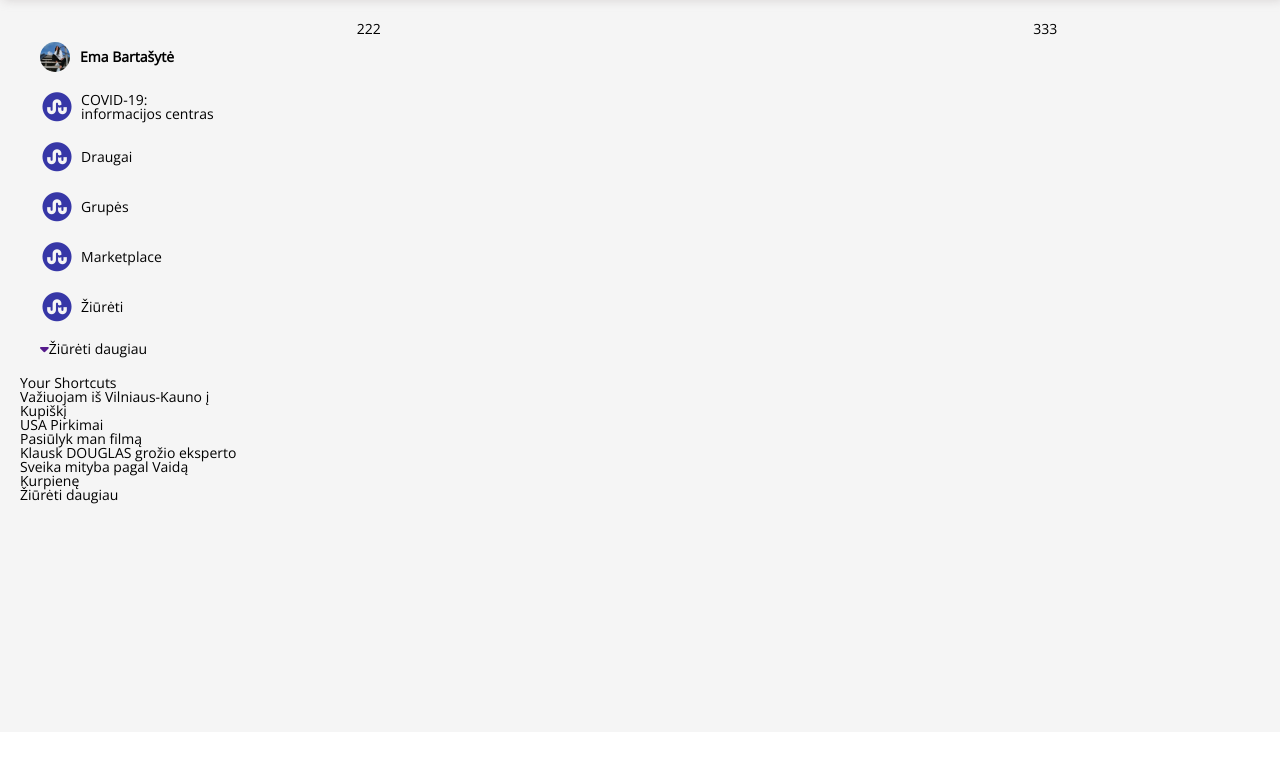
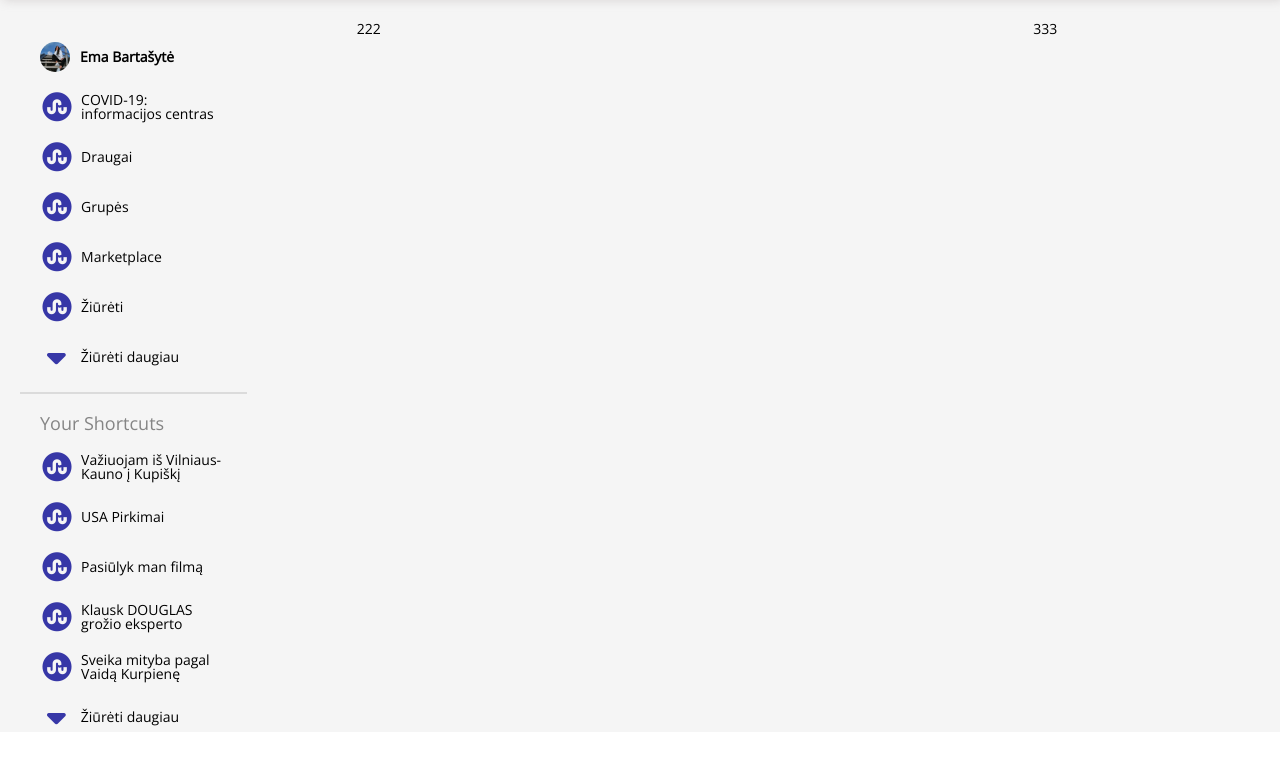
Before and after one commit to EmaBrr/FacebookFeed, a plain HTML site: page index.html in a window 1280 px wide. Shown: the part 68-832 px from the top of the page. Before the commit the page ends 800 px from the top, so only its background shows below. Drawn offline with nearby package versions, Linux system fonts and the light colour scheme.

Commit message:
left side

```diff
--- a/index.html
+++ b/index.html
@@ -52,12 +52,12 @@
             </div>
             <div class="user__shortcuts">
                 <h3>Your Shortcuts</h3>
-                <div class="item"><p>Važiuojam iš Vilniaus-Kauno į Kupiškį</p></div>
-                <div class="item"><p>USA Pirkimai</p></div>
-                <div class="item"><p>Pasiūlyk man filmą</p></div>
-                <div class="item"><p>Klausk DOUGLAS grožio eksperto</p></div>
-                <div class="item"><p>Sveika mityba pagal Vaidą Kurpienę</p></div>
-                <div class="item__more"><p>Žiūrėti daugiau</p></div>
+                <div class="item"><i class="fab fa-stumbleupon-circle"></i><p>Važiuojam iš Vilniaus-Kauno į Kupiškį</p></div>
+                <div class="item"><i class="fab fa-stumbleupon-circle"></i><p>USA Pirkimai</p></div>
+                <div class="item"><i class="fab fa-stumbleupon-circle"></i><p>Pasiūlyk man filmą</p></div>
+                <div class="item"><i class="fab fa-stumbleupon-circle"></i><p>Klausk DOUGLAS grožio eksperto</p></div>
+                <div class="item"><i class="fab fa-stumbleupon-circle"></i><p>Sveika mityba pagal Vaidą Kurpienę</p></div>
+                <div class="item__more"><a href=""><i class="fas fa-caret-down"></i></a><p>Žiūrėti daugiau</p></div>
             </div>
         </div>
         <div class="middle__part">222</div>
--- a/scss/__main.scss
+++ b/scss/__main.scss
@@ -132,13 +132,14 @@
       display: inline-block;
       width: 100%;
       padding: 10px;
+      border-bottom: 2px solid rgb(219, 219, 219);
       .user {
         padding: 10px;
         display: flex;
         align-items: center;
         border-radius: 15px;
         &:hover {
-            background-color: rgb(236, 236, 236);;
+          background-color: rgb(236, 236, 236);
         }
         .user__img {
           width: 30px;
@@ -160,7 +161,7 @@
         align-items: center;
         border-radius: 15px;
         &:hover {
-            background-color: rgb(236, 236, 236);;
+          background-color: rgb(236, 236, 236);
         }
         i {
           margin-left: 2px;
@@ -168,7 +169,7 @@
           color: rgb(55, 55, 167);
         }
         p {
-            padding-left: 10px;
+          padding-left: 10px;
         }
       }
       .item__more {
@@ -176,11 +177,65 @@
         display: flex;
         align-items: center;
         border-radius: 15px;
+        &:hover {
+          background-color: rgb(236, 236, 236);
+        }
         i {
+          margin-left: 2px;
+          font-size: 30px;
+          color: rgb(55, 55, 167);
+          padding: 0px 5px;
 
+        }
+        p {
+          padding-left: 10px;
+        }
       }
-      p{
+    }
+    .user__shortcuts {
+      display: inline-block;
+      width: 100%;
+      padding: 10px;
+      h3 {
+        font-size: 18px;
+        color: rgb(133, 133, 133);
+        padding: 10px;
+      }
+      .item {
+        padding: 10px;
+        display: flex;
+        align-items: center;
+        border-radius: 15px;
+        &:hover {
+          background-color: rgb(236, 236, 236);
+        }
+        i {
+          margin-left: 2px;
+          font-size: 30px;
+          color: rgb(55, 55, 167);
+        }
+        p {
+          padding-left: 10px;
+        }
+      }
+      .item__more {
+        padding: 10px;
+        display: flex;
+        align-items: center;
+        border-radius: 15px;
+        &:hover {
+          background-color: rgb(236, 236, 236);
+        }
+        i {
+          margin-left: 2px;
+          font-size: 30px;
+          color: rgb(55, 55, 167);
+          padding: 0px 5px;
 
+        }
+        p {
+          padding-left: 10px;
+        }
       }
     }
   }
```
Also changed, not shown: css/app.css.
